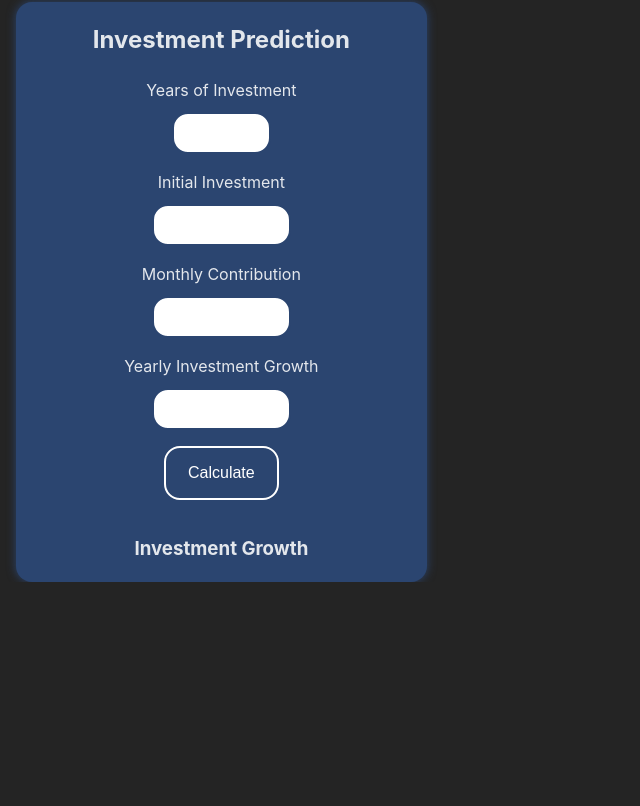
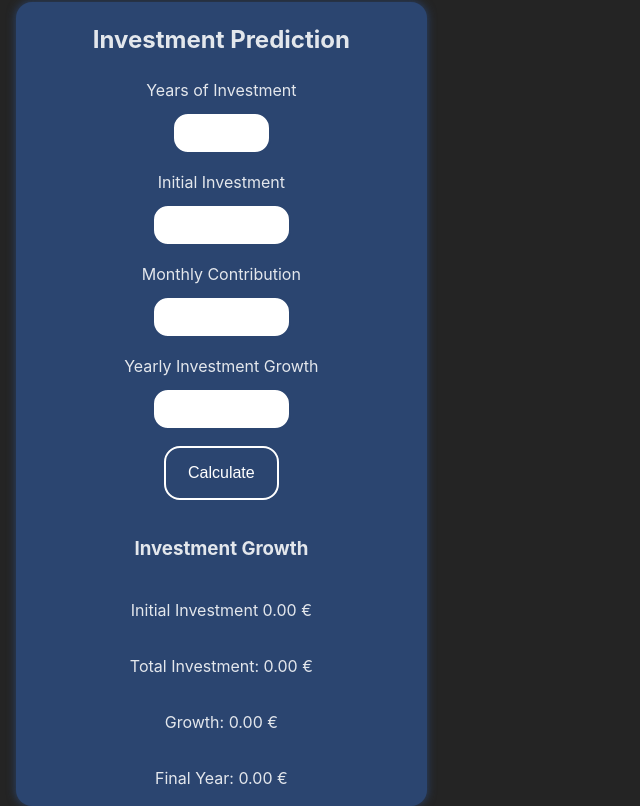
Before and after one commit to andrebarros7201/expense-tracker, a React (Vite) app: page / in a window 1280 px wide. Shown: the part 339-1145 px from the top of the page, without its empty margins (0-640 px from the left). Before the commit the page ends 921 px from the top, so only its background shows below. Built offline with nearby package versions, Linux system fonts and the light colour scheme.

Commit message:
change passing values from Prediction.jsx to app.jsx and updated handleCalculateGrowth function

```diff
--- a/src/App.jsx
+++ b/src/App.jsx
@@ -12,27 +12,48 @@ function App() {
 
   const [income, setIncome] = useState(0);
   const [budget, setBudget] = useState(initialBudget);
-  const [investmentGrowth, setInvestmentGrowth] = useState(null);
 
   const [investment, setInvestment] = useState({
     years: 0,
     initialInvestment: 0,
     monthlyContribution: 0,
     yearlyGrowth: 0,
+    growth: [],
+    finalYear: 0,
+    totalGrowth: 0,
+    totalContribution: 0,
   });
 
   useEffect(() => {
     console.log(investment);
   }, [investment]);
 
-  const handleCalculateGrowth = (e) => {
-    e.preventDefault();
-    setInvestmentGrowth(calculateInvestmentGrowth(investment));
-  };
+  const handleCalculateGrowth = useCallback(
+    (values, e) => {
+      e.preventDefault();
+      const growth = calculateInvestmentGrowth(values);
 
-  const handlePredictionFormChange = (field, value) => {
-    setInvestment({ ...investment, [field]: value });
-  };
+      setInvestment((prevState) => {
+        const newTotalContribution =
+          values.monthlyContribution * 12 * values.years;
+        const newTotalGrowth =
+          growth[growth.length - 1].value - newTotalContribution;
+
+        return {
+          ...prevState,
+          years: values.years,
+          initialInvestment: values.initialInvestment,
+          monthlyContribution: values.monthlyContribution,
+          yearlyGrowth: values.yearlyGrowth,
+          growth: growth,
+          finalYear: growth[growth.length - 1].value,
+          totalGrowth: newTotalGrowth,
+          totalContribution: newTotalContribution,
+        };
+      });
+    },
+    [setInvestment],
+  );
 
   const handleIncomeChange = (value) => {
     setIncome(value);
@@ -51,19 +72,22 @@ function App() {
 
       for (let k = 0; k < 12; k++) {
         if (i === 0 && k === 0) {
-          investmentGrowth[i].months[k] =
+          investmentGrowth[i].months[k] = parseFloat(
             investment.initialInvestment *
-            (1 + investment.yearlyGrowth / 12 / 100);
+              (1 + investment.yearlyGrowth / 12 / 100),
+          ).toFixed(2);
         } else if (k === 0) {
-          investmentGrowth[i].months[k] =
+          investmentGrowth[i].months[k] = parseFloat(
             investmentGrowth[i - 1].months[11] *
               (1 + investment.yearlyGrowth / 12 / 100) +
-            investment.monthlyContribution;
+              investment.monthlyContribution,
+          ).toFixed(2);
         } else {
-          investmentGrowth[i].months[k] =
+          investmentGrowth[i].months[k] = parseFloat(
             investmentGrowth[i].months[k - 1] *
               (1 + investment.yearlyGrowth / 12 / 100) +
-            investment.monthlyContribution;
+              investment.monthlyContribution,
+          ).toFixed(2);
         }
       }
 
@@ -84,9 +108,7 @@ function App() {
 
       <Prediction
         investment={investment}
-        handlePredictionFormChange={handlePredictionFormChange}
-        investmentGrowth={investmentGrowth}
-        handleInvestmentGrowth={handleCalculateGrowth}
+        handleCalculateGrowth={handleCalculateGrowth}
       />
     </div>
   );
--- a/src/components/Prediction.jsx
+++ b/src/components/Prediction.jsx
@@ -1,18 +1,33 @@
 import styles from "../styles/prediction.module.css";
 import PropTypes from "prop-types";
+import { useState } from "react";
 
-export default function Prediction({
-  handlePredictionFormChange,
-  investmentGrowth,
-  handleInvestmentGrowth,
-  investment,
-}) {
+export default function Prediction({ investment, handleCalculateGrowth }) {
+  const [values, setValues] = useState({
+    years: 0,
+    initialInvestment: 0,
+    monthlyContribution: 0,
+    yearlyGrowth: 0,
+  });
+
+  const handlePredictionFormChange = (field, value) => {
+    setValues({ ...values, [field]: value });
+  };
+
+  const handleSubmitForm = (values, e) => {
+    handleCalculateGrowth(values, e);
+  };
+
+  //TODO crate a function in here to store the form values and then send the values to the App.jsx
   return (
     <section className={styles["prediction"]}>
       <h2>Investment Prediction</h2>
       <div>
         <div className={styles["left"]}>
-          <form className={styles["form-prediction"]}>
+          <form
+            className={styles["form-prediction"]}
+            onSubmit={(e) => handleSubmitForm(values, e)}
+          >
             <span>
               <label htmlFor="years">Years of Investment</label>
               <input
@@ -65,16 +80,14 @@ export default function Prediction({
                 }
               />
             </span>
-            <button onClick={(e) => handleInvestmentGrowth(e)}>
-              Calculate
-            </button>
+            <button type={"submit"}>Calculate</button>
           </form>
         </div>
 
         <div className={styles["right"]}>
           <h3>Investment Growth</h3>
 
-          {investmentGrowth && (
+          {investment.growth && (
             <div>
               <p>
                 Initial Investment{" "}
@@ -85,26 +98,21 @@ export default function Prediction({
               </p>
               <p>
                 Total Investment:{" "}
-                {parseFloat(
-                  investment.monthlyContribution * 12 * investment.years,
-                )
+                {parseFloat(investment.totalContribution)
                   .toFixed(2)
                   .replace(/\B(?=(\d{3})+(?!\d))/g, " ")}{" "}
                 €
               </p>
               <p>
                 Growth:{" "}
-                {parseFloat(
-                  investmentGrowth[investmentGrowth.length - 1].value -
-                    investment.monthlyContribution * 12 * investment.years,
-                )
+                {parseFloat(investment.totalGrowth)
                   .toFixed(2)
                   .replace(/\B(?=(\d{3})+(?!\d))/g, " ")}{" "}
                 €
               </p>
               <p>
-                Final Year{" "}
-                {parseFloat(investmentGrowth[investmentGrowth.length - 1].value)
+                Final Year:{" "}
+                {parseFloat(investment.finalYear)
                   .toFixed(2)
                   .replace(/\B(?=(\d{3})+(?!\d))/g, " ")}{" "}
                 €
@@ -118,8 +126,6 @@ export default function Prediction({
 }
 
 Prediction.propTypes = {
-  handlePredictionFormChange: PropTypes.func,
-  investmentGrowth: PropTypes.array,
-  handleInvestmentGrowth: PropTypes.func,
+  handleCalculateGrowth: PropTypes.func,
   investment: PropTypes.object,
 };
```
